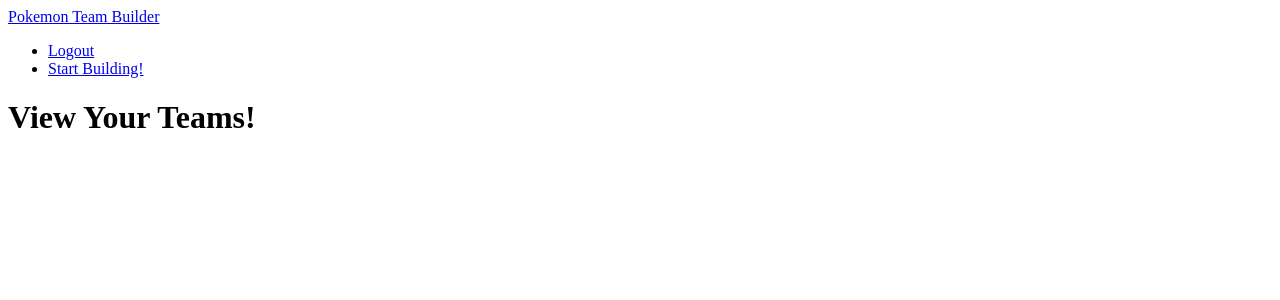
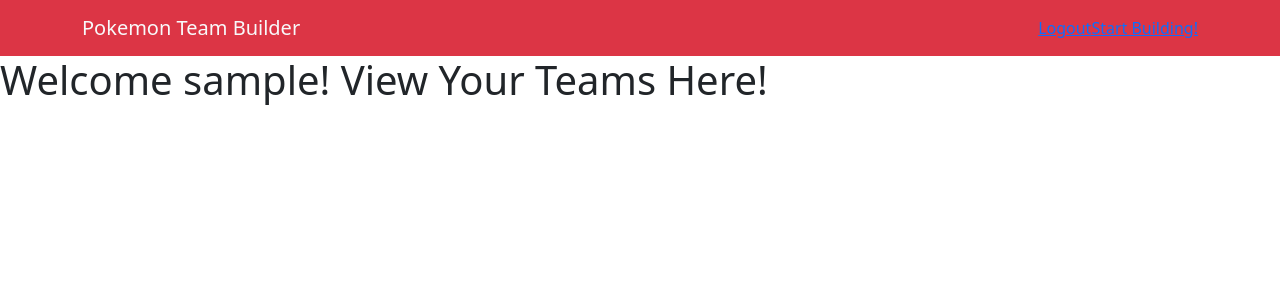
Before and after one commit to JohnCalabro/Capstone-I--Team-Builder, a Flask app: page /teams in a window 1280 px wide. Shown: the top 300 px of the page. Run offline with Flask 3, Linux system fonts and the light colour scheme; the visitor is signed in with stand-in values (Sample User, id 1); tables that the repository leaves empty hold one stand-in row (values such as "Sample post"); some libraries are stand-ins or nearby versions.

Commit message:
added sign up and login and can display user teams

```diff
--- a/app.py
+++ b/app.py
@@ -1,4 +1,4 @@
-from flask import Flask, render_template, redirect, session, flash, request
+from flask import Flask, render_template, redirect, session, flash, request, jsonify
 from models import db, connect_db, User, UserTeam
 from forms import BuildForm, UserForm
 
@@ -20,7 +20,9 @@ def show_team():
     if "user_id" not in session:
         flash("You must be logged in to view teams")
         return redirect('/login')
-    return render_template('teams.html')
+    else:
+        user = User.query.get(session['user_id'])
+        return render_template('teams.html', user=user)
 
 @app.route('/register', methods=["GET","POST"])
 def add_new_user():
@@ -97,3 +99,17 @@ def send_to_db():
         db.session.commit()
 
         return render_template('test.html' , mons=mons)
+
+
+@app.route('/api/userteams')
+def list_team():
+    all_mons = [mon.serialize() for mon in UserTeam.query.all()]
+    return jsonify(teams=all_mons)
+
+
+@app.route('/api/userteams/<int:id>')
+def get_team(id):
+    user = User.query.get_or_404(id)
+    teams = user.userteams
+    all_mons = [mon.serialize() for mon in teams]
+    return jsonify(teams=all_mons)
--- a/models.py
+++ b/models.py
@@ -58,6 +58,19 @@ class UserTeam(db.Model):
 
     teams = db.relationship("User", backref="userteams")
 
+    def serialize(self):
+        return {
+            'team_id' : self.team_id,
+            'mon_one_id' : self.mon_one_id,
+            'mon_two_id' : self.mon_two_id,
+            'mon_three_id' : self.mon_three_id,
+            'mon_four_id' : self.mon_four_id,
+            'mon_five_id' : self.mon_five_id,
+            'mon_six_id' : self.mon_six_id,
+            'user_id'  : self.user_id
+        }
+
+
     # def __repr__(self):
     #     return f"<UserTeam {self.mon_one_id } {self.mon_two_id} {self.mon_three_id} {self.mon_four_id}
     #     {self.mon_five_id}, {self.mon_six_id} {self.user_id} >"
--- /dev/null
+++ b/static/team.js
@@ -0,0 +1,92 @@
+
+function make_mon_html(pokemon) {
+    return `
+
+
+    <div class="col-2" data-poke-id=${pokemon.id}> ${pokemon.name}  <img class="Poke-img"
+    src="${pokemon.sprites.front_default}"
+    alt="(no image provided)"></div>
+
+
+
+  `;
+}
+
+
+
+
+async function grabUserTeamData(id) {
+    const res = await axios.get(`http://127.0.0.1:5000/api/userteams/${id}`)
+    // console.log(res.data)
+    let fullTeam = []
+   teams = res.data.teams
+
+   console.log(teams)
+
+   for(let i = 0; i < teams.length; i++){
+    let ts = teams[i]
+
+
+
+
+    delete ts['user_id']
+    delete ts['team_id']
+
+    console.log(ts)
+
+
+    let mons = Object.values(ts)
+    console.log(mons)
+
+    for (mon of mons) {
+        const res = await axios.get(`https://pokeapi.co/api/v2/pokemon/${mon}`);
+        console.log(res.data.name)
+        poke = make_mon_html(res.data)
+        console.log(poke)
+        $('.row').append(poke)
+    }
+
+
+   }
+
+
+
+
+
+
+
+//    for(let i =0; i < teams.length; i++){
+//     // console.log(teams[i])
+//     let uTeams = teams[i]
+//     console.log(teams[0])
+
+//     let teamKeys = Object.keys(uTeams)
+//     let monVals = Object.values(uTeams)
+//     console.log(teamKeys)
+//     for(let k of teamKeys){
+//         if(k.startsWith("mon")){
+//             for(let val of monVals){
+//                 console.log(val)
+//             }
+//             // fullTeam.push()
+//         }
+//     }
+//    }
+
+
+
+
+
+
+}
+
+
+
+
+
+let user_id = $('.user').attr('data-user-id')
+
+
+t = grabUserTeamData(user_id)
+
+console.log(t)
--- a/templates/base.html
+++ b/templates/base.html
@@ -4,16 +4,18 @@
     <meta charset="UTF-8">
     <meta http-equiv="X-UA-Compatible" content="IE=edge">
     <meta name="viewport" content="width=device-width, initial-scale=1.0">
+    <link href="https://cdn.jsdelivr.net/npm/bootstrap@5.3.0/dist/css/bootstrap.min.css" rel="stylesheet" integrity="sha384-9ndCyUaIbzAi2FUVXJi0CjmCapSmO7SnpJef0486qhLnuZ2cdeRhO02iuK6FUUVM" crossorigin="anonymous">
     <title>Document</title>
 </head>
 <body>
-    <nav class="navbar navbar-light bg-primary justify-content-between ">
+    <nav class="navbar navbar-light bg-danger justify-content-between ">
         <div class="container">
             <a href="/" class="navbar-brand text-light">Pokemon Team Builder</a>
             <ul class="nav navbar-nav flex-row float-right">
                 {% if session['user_id']%}
                 <li>
                     <a href="/logout">Logout</a>
+
                    </li>
                    <li><a href="/build">Start Building!</a>
                 </li>
--- a/templates/teams.html
+++ b/templates/teams.html
@@ -1,4 +1,27 @@
 {% extends 'base.html' %}
 {% block content %}
-    <h1>View Your Teams!</h1>
+<div data-user-id="{{user.id}}" class="user"></div>
+    <h1>Welcome {{user.username}}! View Your Teams Here!</h1>
+
+    <div class="container">
+        <div class="row">
+            <div class="col-2"></div>
+            <div class="col-2"></div>
+            <div class="col-2"></div>
+            <div class="col-2"></div>
+            <div class="col-2"></div>
+            <div class="col-2"></div>
+        </div>
+    </div>
+
+
+
+
+    <script src="https://cdnjs.cloudflare.com/ajax/libs/axios/0.19.2/axios.min.js"
+    integrity="sha256-T/f7Sju1ZfNNfBh7skWn0idlCBcI3RwdLSS4/I7NQKQ=" crossorigin="anonymous"></script>
+  <script
+    src="https://code.jquery.com/jquery-3.4.1.min.js"
+    integrity="sha256-CSXorXvZcTkaix6Yvo6HppcZGetbYMGWSFlBw8HfCJo="
+    crossorigin="anonymous"></script>
+    <script src="/static/team.js"></script>
 {% endblock %}
```
